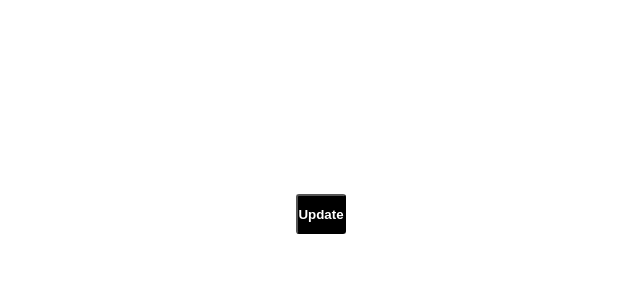
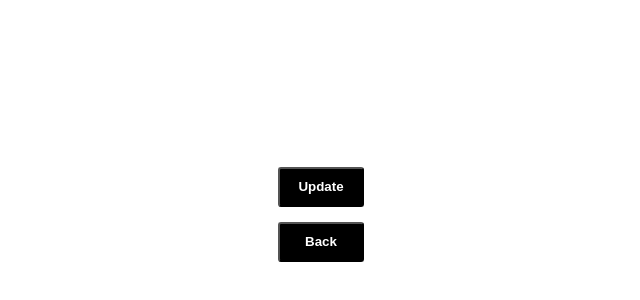
Before and after one commit to Ahmed-Sajjad111/profile-editor, a React (Create React App) app: page /editProfile in a window 1280 px wide. Shown: the part 186-486 px from the top of the page, without its empty margins (319-959 px from the left). Built offline with nearby package versions, Linux system fonts and the light colour scheme.

Commit message:
added back button functionality to edit pages

```diff
--- a/src/App.css
+++ b/src/App.css
@@ -83,7 +83,7 @@
   border-radius: 3px;
 }
 
-.editProfileUpdate {
+.editProfileUpdate, .cancelProfileUpdate {
   width: 100%;
   height: 40px;
   background-color: black;
@@ -92,6 +92,9 @@
   border-radius: 3px;
 }
 
+.cancelProfileUpdate {
+  margin-top: 15px;
+}
 
 .previewProfilePic {
   width: 150px;
--- a/src/EditProfileForm.js
+++ b/src/EditProfileForm.js
@@ -1,5 +1,5 @@
 import React, { useState } from 'react'
-import { useLocation, useNavigate } from 'react-router-dom'
+import { Link, useLocation, useNavigate } from 'react-router-dom'
 import { UseGlobalStateUpdate, UseGlobalState } from './store/contextStore'
 
 export default function EditProfile() {
@@ -69,7 +69,6 @@ export default function EditProfile() {
 
     return (
         <div>
-
             <form onSubmit={updateuserdata}>
 
                 {state === "profileImage" &&
@@ -138,6 +137,9 @@ export default function EditProfile() {
                 <button className='editProfileUpdate' type='submit'>
                     Update
                 </button>
+                <Link to='/'>
+                    <button className='cancelProfileUpdate'>Back</button>
+                </Link>
             </form>
         </div >
     )
```
